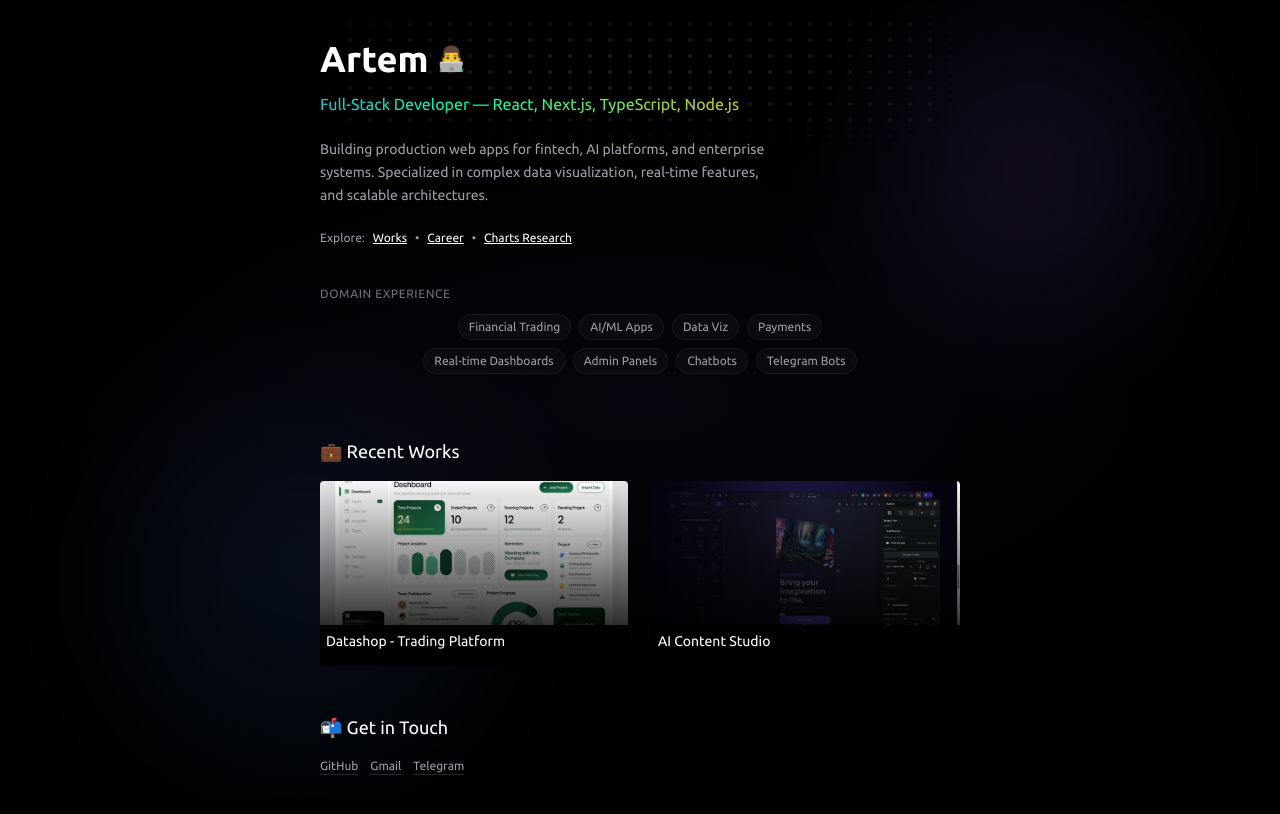
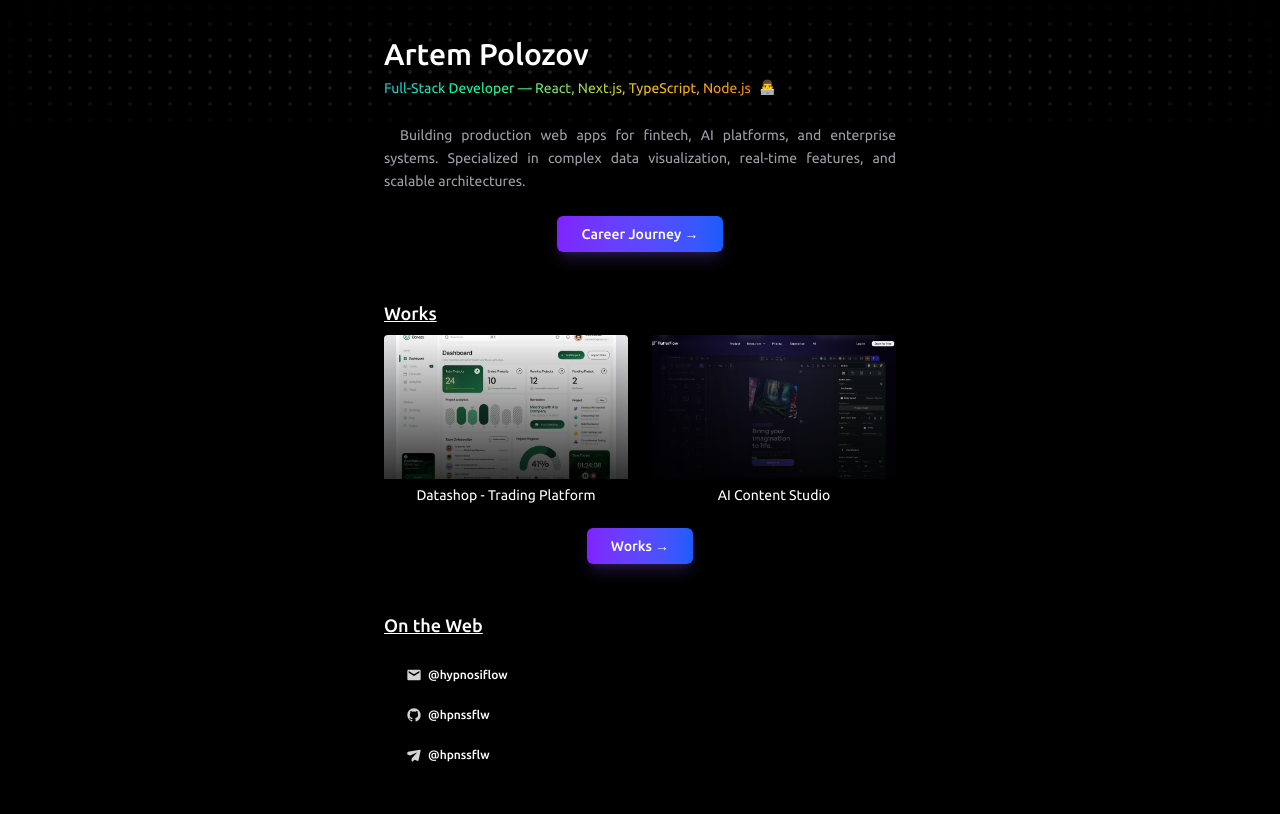
Before and after one commit to hpnssflw/ap, a Next.js app: page / in a window 1280 px wide. Shown: the top 814 px of the page. Built offline with nearby package versions, Linux system fonts and the light colour scheme.

Commit message:
fix: design

```diff
--- /dev/null
+++ b/app/components/Button.tsx
@@ -0,0 +1,68 @@
+import Link from "next/link";
+
+interface ButtonProps {
+  children: React.ReactNode;
+  href?: string;
+  onClick?: () => void;
+  variant?: "primary" | "secondary" | "outline" | "ghost";
+  size?: "sm" | "md" | "lg";
+  className?: string;
+  external?: boolean;
+}
+
+export default function Button({
+  children,
+  href,
+  onClick,
+  variant = "primary",
+  size = "md",
+  className = "",
+  external = false,
+}: ButtonProps) {
+  const baseStyles =
+    "inline-flex items-center justify-center font-medium transition-all duration-200 rounded-md w-fit";
+
+  const sizeStyles = {
+    sm: "px-4 py-1.5 text-xs",
+    md: "px-6 py-2 text-sm",
+    lg: "px-6 py-3 text-base",
+  };
+
+  const variantStyles = {
+    primary:
+      "bg-gradient-to-r from-violet-600 to-blue-600 text-white hover:from-violet-500 hover:to-blue-500 shadow-lg shadow-violet-500/20 hover:shadow-violet-500/40",
+    secondary:
+      "bg-zinc-800 text-white border border-zinc-700 hover:bg-zinc-700 hover:border-zinc-600",
+    outline:
+      "bg-transparent text-zinc-300 border border-zinc-700 hover:border-violet-500 hover:text-white hover:bg-violet-500/10",
+    ghost: "bg-transparent text-zinc-400 hover:text-white hover:bg-zinc-800/50",
+  };
+
+  const combinedClassName = `${baseStyles} ${sizeStyles[size]} ${variantStyles[variant]} ${className}`;
+
+  if (href) {
+    if (external) {
+      return (
+        <a
+          href={href}
+          target="_blank"
+          rel="noopener noreferrer"
+          className={combinedClassName}
+        >
+          {children}
+        </a>
+      );
+    }
+    return (
+      <Link href={href} className={combinedClassName}>
+        {children}
+      </Link>
+    );
+  }
+
+  return (
+    <button onClick={onClick} className={combinedClassName}>
+      {children}
+    </button>
+  );
+}
--- a/app/components/WorkCard.tsx
+++ b/app/components/WorkCard.tsx
@@ -1,4 +1,4 @@
-import Image from 'next/image';
+import Image from "next/image";
 
 interface WorkCardProps {
   title: string;
@@ -8,7 +8,13 @@ interface WorkCardProps {
   image: string;
 }
 
-export default function WorkCard({ title, description, tags, url, image }: WorkCardProps) {
+export default function WorkCard({
+  title,
+  description,
+  tags,
+  url,
+  image,
+}: WorkCardProps) {
   return (
     <div className="group relative overflow-hidden rounded-[4px]   bg-black backdrop-blur-sm transition-all duration-300 hover:border-white/20 hover:bg-white/10 hover:shadow-lg hover:shadow-white/10">
       <div className="relative h-36 w-full overflow-hidden">
@@ -22,13 +28,13 @@ export default function WorkCard({ title, description, tags, url, image }: WorkC
       </div>
 
       <div className="p-1.5">
-        <h4 className=" mb-2 ">
+        <h4 className=" mb-2 text-center ">
           {url ? (
             <a
               href={url}
               target="_blank"
               rel="noopener noreferrer"
-              className="hover:underline transition-colors"
+              className="hover:underline transition-colors text-center mx-auto w-fit"
             >
               {title}
             </a>
--- a/app/globals.css
+++ b/app/globals.css
@@ -20,14 +20,13 @@ body {
 }
 
 h1 {
-  font-size: 36px;
-  font-weight: 600;
+  font-size: 30px;
+  font-weight: 500;
 }
 
 h2 {
   font-size: 18px;
-  font-weight: 400;
-
+  font-weight: 500;
 }
 
 .tech-gradient {
@@ -64,7 +63,7 @@ h2 {
   pointer-events: none;
   z-index: -1;
   opacity: 1;
-  height: 150px;
+  height: 135px;
 }
 
 .fiber-dots::before {
--- a/app/page.tsx
+++ b/app/page.tsx
@@ -1,5 +1,4 @@
-import Link from "next/link";
-import SocialLink from "./components/SocialLink";
+import Button from "./components/Button";
 import WorkCard from "./components/WorkCard";
 
 export default function Home() {
@@ -21,8 +20,60 @@ export default function Home() {
       image: "/flutter.png",
     },
   ];
+
+  const socials = [
+    {
+      name: "Gmail",
+      href: "mailto:hypnosiflow@gmail.com",
+      external: true,
+      handle: "@hypnosiflow",
+      icon: (
+        <svg
+          aria-hidden="true"
+          viewBox="0 0 24 24"
+          className="h-4 w-4 fill-current"
+        >
+          <path d="M20 4H4a2 2 0 0 0-2 2v12c0 1.11.89 2 2 2h16a2 2 0 0 0 2-2V6c0-1.11-.89-2-2-2Zm0 4.5-8 5-8-5V6l8 5 8-5v2.5Z" />
+        </svg>
+      ),
+    },
+    {
+      name: "GitHub",
+      href: "https://github.com/hpnssflw",
+      external: true,
+      handle: "@hpnssflw",
+      icon: (
+        <svg
+          aria-hidden="true"
+          viewBox="0 0 24 24"
+          className="h-4 w-4 fill-current"
+        >
+          <path
+            fillRule="evenodd"
+            d="M12 2C6.48 2 2 6.58 2 12.18c0 4.47 2.87 8.26 6.84 9.6.5.1.68-.23.68-.5 0-.24-.01-.88-.01-1.72-2.78.62-3.37-1.37-3.37-1.37-.45-1.18-1.1-1.5-1.1-1.5-.9-.63.07-.62.07-.62 1 .07 1.52 1.05 1.52 1.05.89 1.55 2.34 1.1 2.91.84.09-.66.35-1.1.63-1.36-2.22-.26-4.56-1.13-4.56-5 0-1.1.38-2 .99-2.71-.1-.26-.43-1.3.09-2.7 0 0 .84-.27 2.75 1.03a9.27 9.27 0 0 1 5 0c1.9-1.3 2.74-1.03 2.74-1.03.52 1.4.19 2.44.09 2.7.62.7.99 1.6.99 2.7 0 3.88-2.34 4.74-4.57 5 .36.32.68.95.68 1.93 0 1.4-.01 2.52-.01 2.86 0 .27.18.6.69.5A10.2 10.2 0 0 0 22 12.18C22 6.58 17.52 2 12 2Z"
+          />
+        </svg>
+      ),
+    },
+    {
+      name: "Telegram",
+      href: "https://t.me/hpnssflw",
+      external: true,
+      handle: "@hpnssflw",
+      icon: (
+        <svg
+          aria-hidden="true"
+          viewBox="0 0 24 24"
+          className="h-4 w-4 fill-current"
+        >
+          <path d="M21.5 4.09c.34.13.5.39.5.75 0 .12-.02.26-.05.44l-3.09 14.52c-.07.32-.23.58-.47.8a1.38 1.38 0 0 1-.91.32 1.67 1.67 0 0 1-.68-.15l-4.06-1.66-2.21 2.38c-.12.13-.26.24-.42.32-.16.09-.32.13-.5.13-.34 0-.62-.13-.85-.38a1.08 1.08 0 0 1-.32-.82v-3.57l7.53-8.35c.12-.16.19-.28.19-.35 0-.07-.04-.1-.12-.1-.07 0-.17.03-.29.08-.12.05-.25.1-.38.16l-9.3 4.1-3.23-1.05c-.36-.12-.63-.27-.81-.47C2.07 9 2 8.77 2 8.5c0-.31.1-.58.29-.8.19-.22.46-.39.81-.52L20.94 4.1c.12-.03.26-.05.41-.05.06 0 .12 0 .15.02Z" />
+        </svg>
+      ),
+    },
+  ];
+
   return (
-    <div className="min-h-screen max-w-[640px] mx-auto relative py-5 px-5 md:px-0">
+    <div className="min-h-screen  mx-auto relative py-5 px-5 md:px-0">
       <div className="fiber-dots">
         <div
           className="absolute inset-0 pointer-events-none rounded-lg"
@@ -34,123 +85,64 @@ export default function Home() {
         />
       </div>
       {/* Glowing ring accents */}
-      <div className="fixed inset-0 pointer-events-none z-0 overflow-hidden">
-        {/* Top right purple glow */}
+      {/* <div className="fixed inset-0 pointer-events-none z-0 overflow-hidden">
         <div
           className="absolute -top-20 right-0 w-[500px] h-[500px] rounded-full"
           style={{
             background:
-              "radial-gradient(circle, rgba(139, 92, 246, 0.15), transparent 60%)",
+              "radial-gradient(circle, rgba(59, 131, 246, 0.17), transparent 60%)",
             filter: "blur(40px)",
           }}
         />
-        {/* Bottom left blue glow */}
         <div
           className="absolute -bottom-20 left-0 w-[600px] h-[600px] rounded-full"
           style={{
             background:
-              "radial-gradient(circle, rgba(59, 130, 246, 0.12), transparent 60%)",
+              "radial-gradient(circle, rgba(59, 131, 246, 0.17), transparent 60%)",
             filter: "blur(50px)",
           }}
         />
-        {/* Center subtle gradient */}
         <div
           className="absolute top-1/2 left-1/2 -translate-x-1/2 -translate-y-1/2 w-full h-full"
           style={{
             background:
-              "radial-gradient(ellipse 70% 50% at 50% 50%, rgba(139, 92, 246, 0.05), transparent 70%)",
+              "radial-gradient(ellipse 70% 50% at 50% 50%, rgba(59, 131, 246, 0.17), transparent 70%)",
           }}
         />
-      </div>
+      </div> */}
 
-      <div className="relative z-10">
+      <div className="relative max-w-lg mx-auto z-10">
         <header className="w-full"></header>
 
         <main className="flex flex-col gap-12 relative">
           {/* Hero Section */}
           <section className="flex flex-col gap-6 mt-3">
-            <div className="flex flex-col gap-2">
+            <div className="flex flex-col">
+              <h1 className="text-white">Artem Polozov</h1>
               <div className="flex gap-2 items-center">
-                <h1 className="text-white">Artem</h1>
-                <span className="text-2xl">👨‍💻</span>
+                <p className="tech-gradient leading-tight">
+                  Full-Stack Developer — React, Next.js, TypeScript, Node.js
+                </p>
+                <span className="mb-0.5">👨‍💻</span>
               </div>
-              <p className="tech-gradient text-base leading-tight">
-                Full-Stack Developer — React, Next.js, TypeScript, Node.js
-              </p>
             </div>
-
-            <p className="text-zinc-400 text-sm leading-relaxed max-w-md">
+            <p className="text-zinc-400 text-sm leading-relaxed indent-4 text-justify">
               Building production web apps for fintech, AI platforms, and
               enterprise systems. Specialized in complex data visualization,
               real-time features, and scalable architectures.
             </p>
-
-            {/* Navigation Links */}
-            <div className="flex flex-wrap gap-2 text-xs text-zinc-400">
-              <span>Explore:</span>
-              <Link
-                href="/#projects"
-                className="underline text-white hover:text-zinc-300 transition-colors"
-              >
-                Works
-              </Link>
-              <span>•</span>
-              <Link
-                href="/career"
-                className="underline text-white hover:text-zinc-300 transition-colors"
-              >
-                Career
-              </Link>
-              <span>•</span>
-              <Link
-                href="/charts"
-                className="underline text-white hover:text-zinc-300 transition-colors"
-              >
-                Charts Research
-              </Link>
-            </div>
-
-            {/* Domain Experience */}
-            <div className="relative">
-              <div className="flex flex-col relative bg-transparent items-start justify-center min-h-[120px] gap-3 rounded-lg overflow-hidden ">
-                <h3 className="text-xs text-zinc-500 uppercase tracking-wider">
-                  Domain Experience
-                </h3>
-                {/* <div className="fiber-dots ">
-                  <div
-                    className="absolute inset-0 pointer-events-none rounded-lg"
-                    style={{
-                      boxShadow: "inset 0 0 40px 20px rgba(0, 0, 0, 0.5)",
-                      background:
-                        "radial-gradient(ellipse at center, transparent 20%, rgba(0, 0, 0, 0.4) 70%, rgba(0, 0, 0, 0.8) 100%)",
-                    }}
-                  />
-                </div> */}
-                <div className="flex flex-wrap gap-2 max-w-lg mx-auto items-center justify-center relative z-10">
-                  {[
-                    "Financial Trading",
-                    "AI/ML Apps",
-                    "Data Viz",
-                    "Payments",
-                    "Real-time Dashboards",
-                    "Admin Panels",
-                    "Chatbots",
-                    "Telegram Bots",
-                  ].map((domain) => (
-                    <span
-                      key={domain}
-                      className="px-2.5 py-1 bg-zinc-900/40 border border-zinc-800/50 rounded-full text-zinc-400 text-xs backdrop-blur-sm"
-                    >
-                      {domain}
-                    </span>
-                  ))}
-                </div>
-              </div>
-            </div>
+            <Button
+              href="/career"
+              variant="primary"
+              size="md"
+              className="mx-auto"
+            >
+              Career Journey →
+            </Button>
           </section>
 
-          <section id="projects" className="flex flex-col gap-4">
-            <h2 className="text-white text-base">💼 Recent Works</h2>
+          <section id="projects" className="flex flex-col gap-2">
+            <h2 className="text-white text-base underline">Works</h2>
 
             <div className="flex flex-col md:flex-row flex-wrap gap-6">
               {works.map((work, index) => (
@@ -159,22 +151,46 @@ export default function Home() {
                 </div>
               ))}
             </div>
+
+            <Button
+              href="/career"
+              variant="primary"
+              size="md"
+              className="mx-auto"
+            >
+              Works →
+            </Button>
           </section>
 
+          {/* socials */}
+
           <section id="contact" className="flex flex-col gap-4 pb-8">
-            <h2 className="text-white text-base">📬 Get in Touch</h2>
+            <h2 className="text-white underline">On the Web</h2>
 
-            <div className="flex flex-wrap gap-3">
-              <SocialLink href="https://github.com/hpnssflw" external>
-                GitHub
-              </SocialLink>
-              <SocialLink href="mailto:hypnosiflow@gmail.com" external>
-                Gmail
-              </SocialLink>
-              <SocialLink href="https://t.me/hpnssflw" external>
-                Telegram
-              </SocialLink>
-            </div>
+            <ul className="flex flex-col">
+              {socials.map((social) => (
+                <li key={social.name}>
+                  <Button
+                    href={social.href}
+                    variant="outline"
+                    size="sm"
+                    className="w-[150px] justify-between border-0 gap-3 text-left text-zinc-300 "
+                    external={social.external}
+                  >
+                    <span className="flex items-center">
+                      <span className="flex h-7 w-7 items-center justify-center rounded-md text-zinc-300">
+                        {social.icon}
+                      </span>
+                      <span className="flex flex-col leading-tight">
+                        <span className="text-xs text-white">
+                          {social.handle}
+                        </span>
+                      </span>
+                    </span>
+                  </Button>
+                </li>
+              ))}
+            </ul>
           </section>
         </main>
       </div>
```
